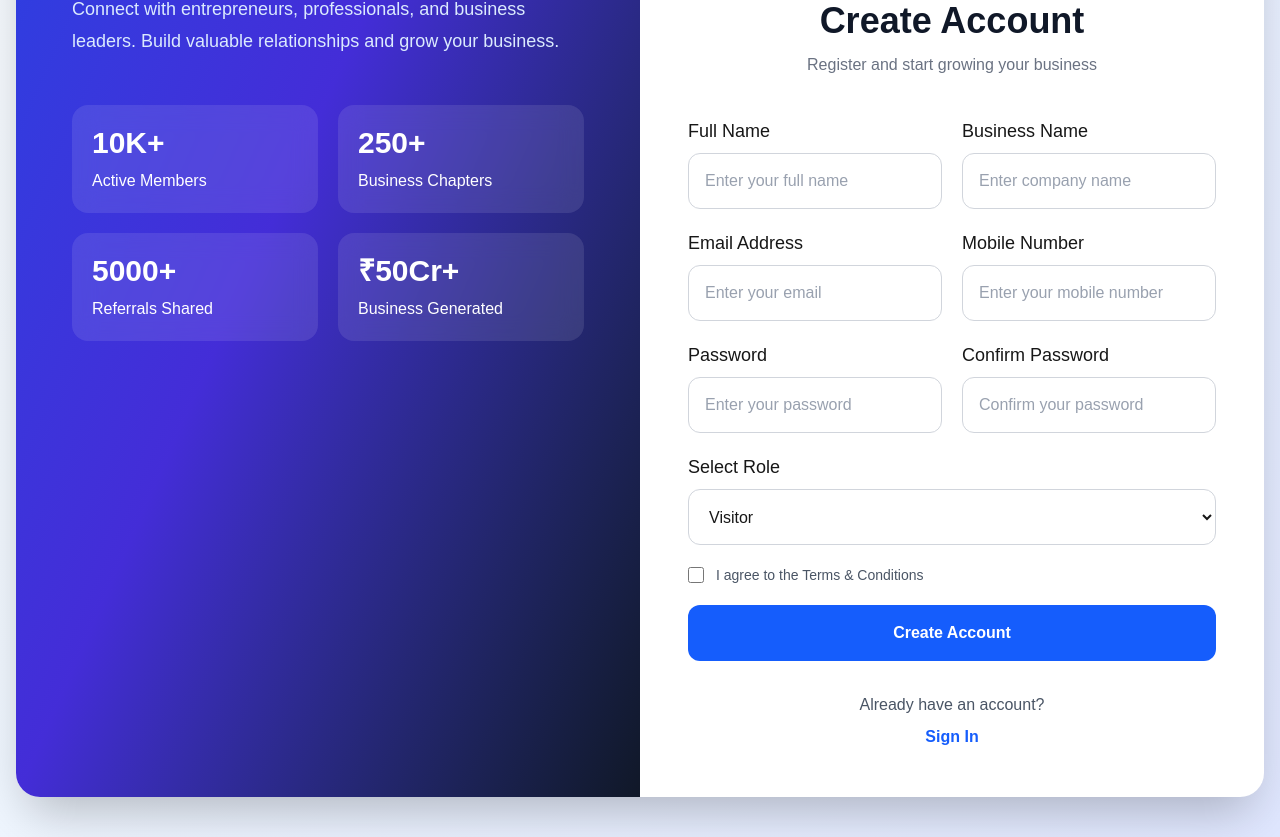
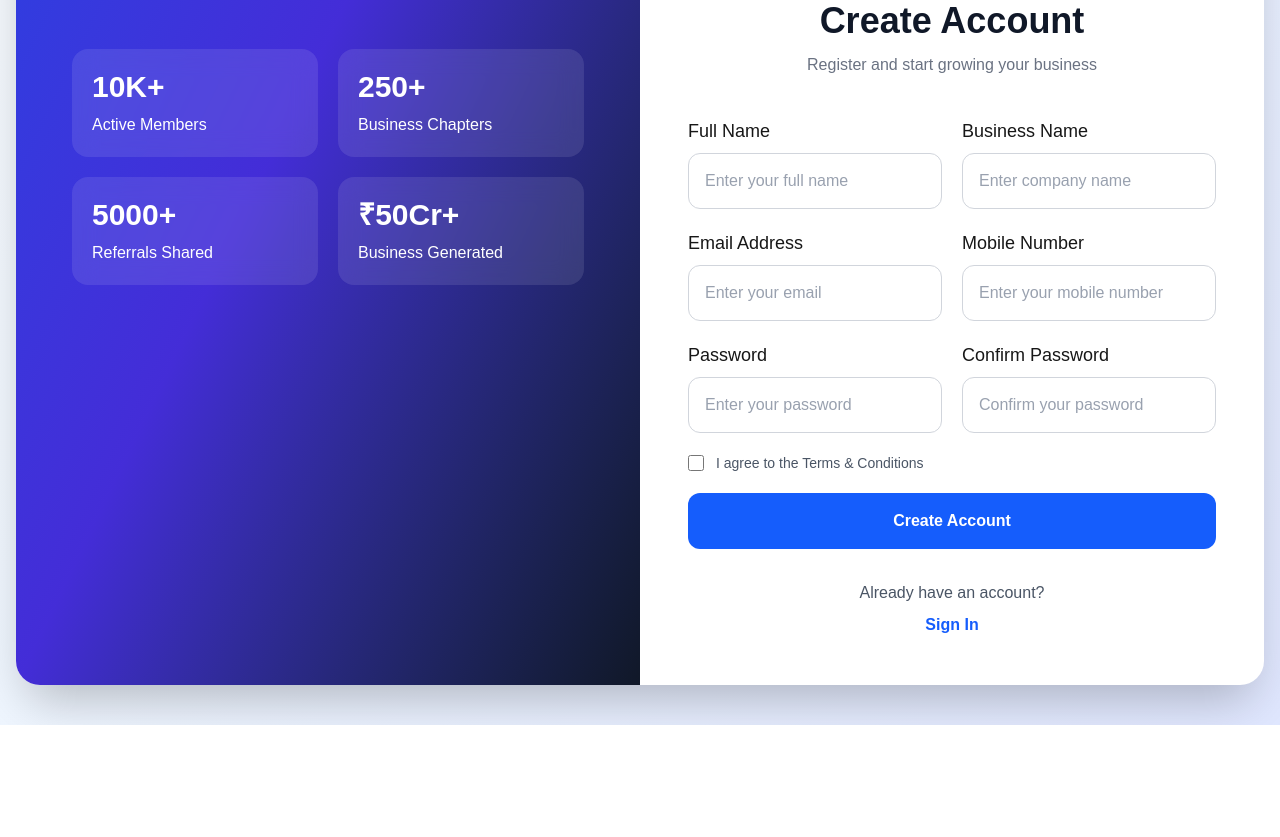
Before and after one commit to BhushanMeshram27/bni-web-portal-client, a Next.js app: page /register in a window 1280 px wide. Shown: the part 647-1484 px from the top of the page. After the commit the page ends 1372 px from the top, so only its background shows below. Built offline with nearby package versions, Linux system fonts and the light colour scheme; no server answers.

Commit message:
Update Register Page

```diff
--- a/src/app/register/page.jsx
+++ b/src/app/register/page.jsx
@@ -20,7 +20,7 @@ export default function RegisterPage() {
     mobile: "",
     password: "",
     confirmPassword: "",
-    role: "visitor",
+    role: "member",
     chapter: "",
 
   });
@@ -111,7 +111,7 @@ export default function RegisterPage() {
           email,
           mobile,
           password: formData.password,
-          role: formData.role,
+          role: "member",
         }),
       });
 
@@ -327,26 +327,7 @@ export default function RegisterPage() {
               />
             </div>
 
-            <div className="md:col-span-2">
-              <label className="block text-lg font-medium mb-2">
-                Select Role
-              </label>
 
-              <select
-                name="role"
-                value={formData.role}
-                onChange={handleChange}
-                className="w-full h-14 px-4 border border-gray-300 rounded-xl focus:outline-none focus:ring-2 focus:ring-blue-600"
-              >
-                <option value="visitor">
-                  Visitor
-                </option>
-
-                <option value="member">
-                  Member
-                </option>
-              </select>
-            </div>
 
             <div className="md:col-span-2">
               <label className="flex items-center gap-3 text-sm text-gray-600">
```
